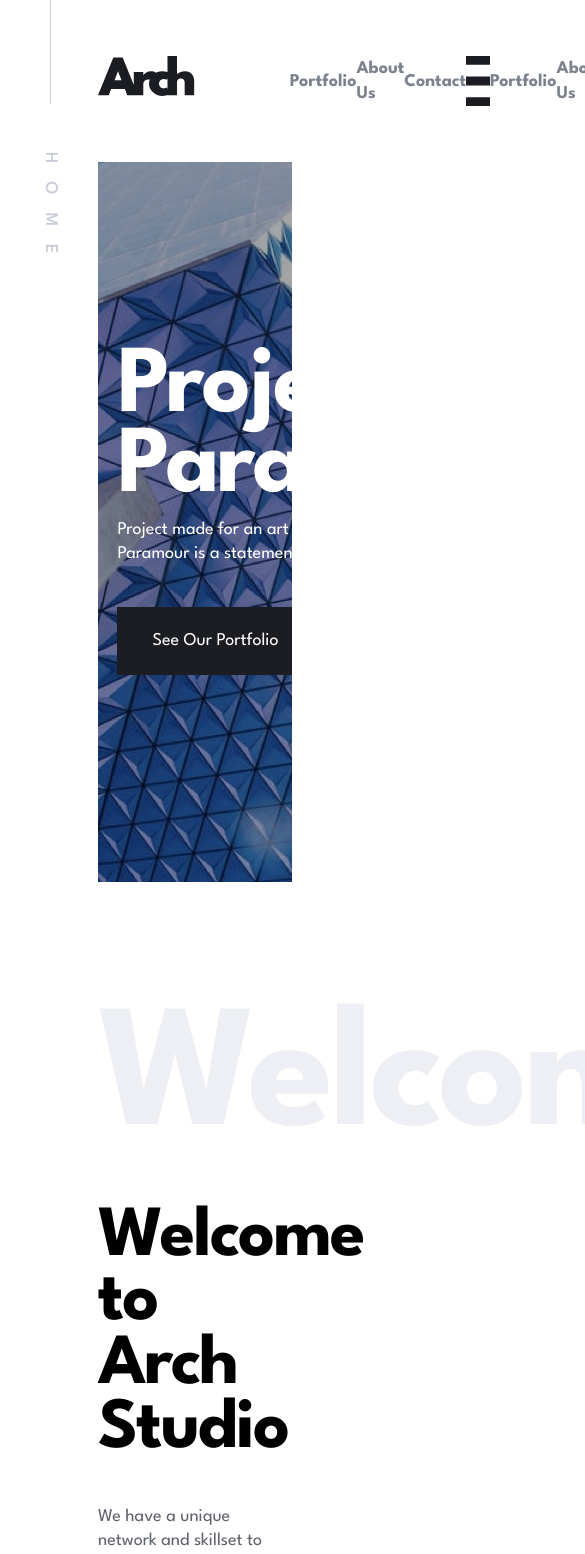
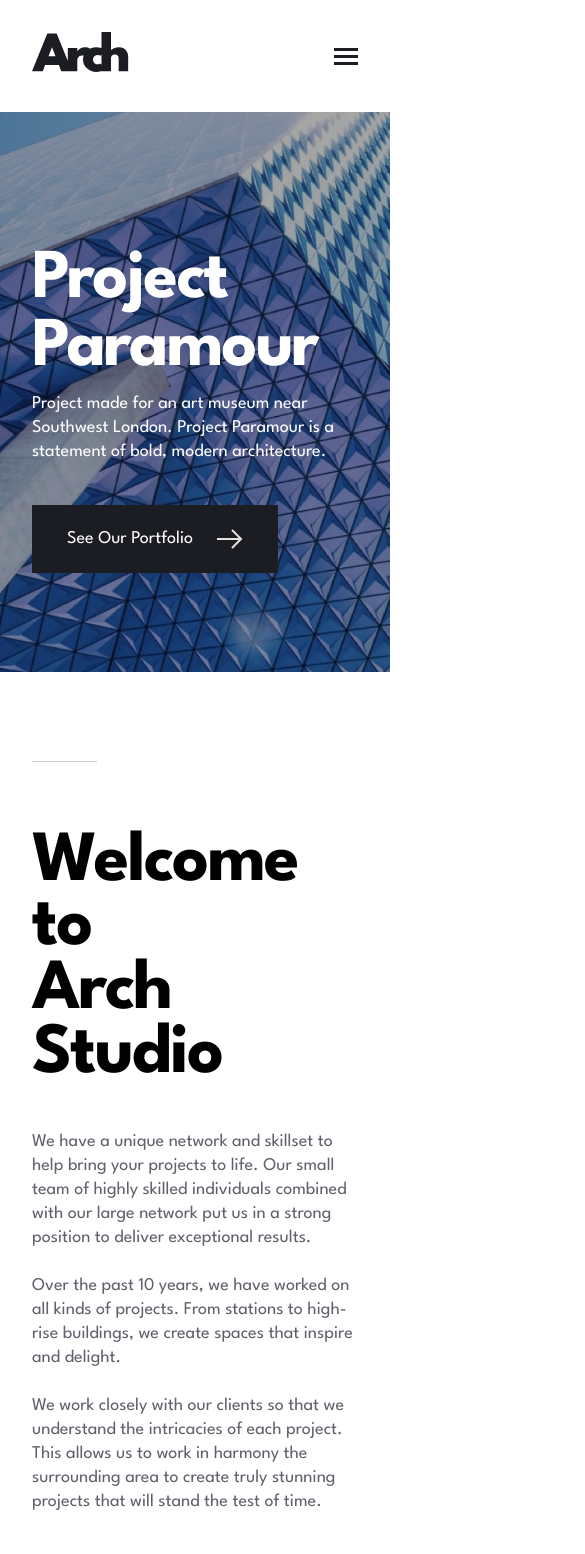
Before and after one commit to adarshcodes/arch-studio, a React (Create React App) app: page / in a window 390 px wide. Shown: the top 1554 px of the page, 585 px wide, since content can reach past the window. Built offline with nearby package versions, Linux system fonts and the light colour scheme.

Commit message:
responsiveness completed welcome section

```diff
--- a/src/assets/sass/base/_typography.scss
+++ b/src/assets/sass/base/_typography.scss
@@ -11,6 +11,10 @@ body {
 	letter-spacing: -0.5rem;
 	color: $very-light-grey;
 	z-index: 100;
+
+	@media screen and (max-width: 1270px) {
+		font-size: 17.5rem;
+	}
 }
 
 .heading-l {
--- a/src/assets/sass/components/_hero.styles.scss
+++ b/src/assets/sass/components/_hero.styles.scss
@@ -42,8 +42,8 @@
 	}
 
 	@media screen and (max-width: 600px) {
-		top: 0;
-		margin: 11.3rem 3.2rem;
+		top: 24%;
+		margin: 0 3.2rem;
 	}
 }
 
--- a/src/assets/sass/components/_pagination.styles.scss
+++ b/src/assets/sass/components/_pagination.styles.scss
@@ -10,6 +10,10 @@
 
 	@media screen and (max-width: 850px) {
 		left: 3.8rem;
+	}
+
+	@media screen and (max-width: 600px) {
+		display: none;
 	}
 
 	&__line {
--- a/src/assets/sass/components/_welcome.styles.scss
+++ b/src/assets/sass/components/_welcome.styles.scss
@@ -2,6 +2,15 @@
 	margin-top: 10rem;
 	margin-bottom: 20rem;
 	position: relative;
+
+	@media screen and (max-width: 850px) {
+		margin-top: 8.9rem;
+	}
+
+	@media screen and (max-width: 600px) {
+		padding: 0 3.2rem;
+		margin-bottom: 11.3rem;
+	}
 
 	.welcome-img-container {
 		overflow: hidden;
@@ -16,12 +25,28 @@
 			transition: all 0.3s;
 			z-index: -1;
 		}
+
+		@media screen and (max-width: 1130px) {
+			display: none;
+		}
 	}
 
 	.bold-span {
 		position: absolute;
 		top: 0;
 		left: 0;
+
+		@media screen and (max-width: 1130px) {
+			position: relative;
+		}
+
+		@media screen and (max-width: 950px) {
+			font-size: 12rem;
+		}
+
+		@media screen and (max-width: 600px) {
+			display: none;
+		}
 	}
 
 	&__content {
@@ -30,8 +55,22 @@
 		width: 100%;
 
 		&__text-box {
+			width: 100%;
 			@include flex-row;
-			padding: 7.4rem 21rem 1rem 19rem;
+			align-items: flex-end;
+			justify-content: center;
+		}
+
+		&__text {
+			width: 44.6rem;
+
+			@media screen and (max-width: 1130px) {
+				width: 80%;
+			}
+
+			@media screen and (max-width: 850px) {
+				width: 100%;
+			}
 		}
 
 		.welcome-title {
@@ -41,5 +80,25 @@
 		.welcome-text {
 			color: $dark-grey;
 		}
+
+		@media screen and (max-width: 1130px) {
+			padding-top: 2.4rem;
+		}
+
+		@media screen and (max-width: 850px) {
+			padding-top: 0;
+		}
+	}
+
+	.bar {
+		display: none;
+		width: 6.5rem;
+		height: 0.1rem;
+		background-color: #c8ccd8;
+		margin-bottom: 6.9rem;
+
+		@media screen and (max-width: 600px) {
+			display: block;
+		}
 	}
 }
--- a/src/assets/sass/main.css
+++ b/src/assets/sass/main.css
@@ -31,6 +31,12 @@ body li {
 @media screen and (max-width: 850px) {
   .app {
     padding: 0 9.8rem;
+  }
+}
+
+@media screen and (max-width: 600px) {
+  .app {
+    padding: 0;
   }
 }
 
@@ -116,6 +122,12 @@ body {
   }
 }
 
+@media screen and (max-width: 600px) {
+  .pagename {
+    display: none;
+  }
+}
+
 .pagename__line {
   height: 10.4rem;
   width: 0.1rem;
@@ -181,6 +193,12 @@ body {
   margin: 0 !important;
 }
 
+@media screen and (max-width: 600px) {
+  .swiper {
+    height: 56rem;
+  }
+}
+
 .hero-img {
   width: 100%;
   height: 100%;
@@ -202,8 +220,36 @@ body {
   }
 }
 
+@media screen and (max-width: 800px) {
+  .slider-hero-info {
+    left: 0;
+    width: auto;
+    margin: 0 5.8rem;
+  }
+}
+
+@media screen and (max-width: 700px) {
+  .slider-hero-info {
+    margin: 0 3.2rem;
+  }
+}
+
+@media screen and (max-width: 600px) {
+  .slider-hero-info {
+    top: 24%;
+    margin: 0 3.2rem;
+  }
+}
+
 .hero-title {
   margin-bottom: 1rem;
+}
+
+@media screen and (max-width: 600px) {
+  .hero-title {
+    font-size: 7rem;
+    line-height: 6.8rem;
+  }
 }
 
 .hero-description {
@@ -260,6 +306,19 @@ body {
   position: relative;
 }
 
+@media screen and (max-width: 850px) {
+  .welcome-section {
+    margin-top: 8.9rem;
+  }
+}
+
+@media screen and (max-width: 600px) {
+  .welcome-section {
+    padding: 0 3.2rem;
+    margin-bottom: 11.3rem;
+  }
+}
+
 .welcome-section .welcome-img-container {
   overflow: hidden;
   min-width: 35rem;
@@ -290,6 +349,18 @@ body {
 @media screen and (max-width: 1130px) {
   .welcome-section .bold-span {
     position: relative;
+  }
+}
+
+@media screen and (max-width: 950px) {
+  .welcome-section .bold-span {
+    font-size: 12rem;
+  }
+}
+
+@media screen and (max-width: 600px) {
+  .welcome-section .bold-span {
+    display: none;
   }
 }
 
@@ -335,6 +406,26 @@ body {
 @media screen and (max-width: 1130px) {
   .welcome-section__content {
     padding-top: 2.4rem;
+  }
+}
+
+@media screen and (max-width: 850px) {
+  .welcome-section__content {
+    padding-top: 0;
+  }
+}
+
+.welcome-section .bar {
+  display: none;
+  width: 6.5rem;
+  height: 0.1rem;
+  background-color: #c8ccd8;
+  margin-bottom: 6.9rem;
+}
+
+@media screen and (max-width: 600px) {
+  .welcome-section .bar {
+    display: block;
   }
 }
 
@@ -799,10 +890,24 @@ body {
   flex-direction: row;
   max-width: 50.4rem;
   padding: 5.6rem 0;
+  position: relative;
+}
+
+@media screen and (max-width: 600px) {
+  .navbar {
+    justify-content: space-between;
+    padding: 3.2rem;
+  }
 }
 
 .navbar__logo {
   margin-right: 9.484rem;
+}
+
+@media screen and (max-width: 600px) {
+  .navbar__logo {
+    margin-right: 0;
+  }
 }
 
 .navbar__list {
@@ -810,6 +915,12 @@ body {
   display: flex;
   justify-content: space-between;
   align-items: center;
+}
+
+@media screen and (max-width: 600px) {
+  .navbar__list {
+    display: none;
+  }
 }
 
 .navbar__list-item {
@@ -841,6 +952,56 @@ body {
 .navbar__list-item:hover:after {
   transform: scaleX(1);
   transform-origin: bottom left;
+}
+
+.navbar .ham {
+  align-self: center;
+  display: none;
+}
+
+@media screen and (max-width: 600px) {
+  .navbar .ham {
+    display: block;
+  }
+}
+
+.navbar .ham-nav {
+  display: none;
+  position: absolute;
+  bottom: -18.7rem;
+  right: 0;
+  width: 34.3rem;
+  padding: 3.9rem 4.8rem;
+  background-color: #c8ccd8;
+  z-index: 1000;
+  transition: all 0.2s ease-in-out;
+  transform: translateX(500%);
+}
+
+.navbar .ham-nav .ham__list {
+  flex-direction: column;
+  align-items: flex-start;
+}
+
+.navbar .ham-nav .ham__list li:not(:last-child) {
+  margin-bottom: 1.7rem;
+}
+
+.navbar .ham-nav .ham__list li {
+  color: #1b1d23;
+  font-size: 3.2rem;
+  font-weight: bold;
+}
+
+@media screen and (max-width: 600px) {
+  .navbar .ham-nav .ham__list {
+    display: block;
+  }
+}
+
+.navbar .toggle-ham {
+  transform: translateX(0);
+  display: block;
 }
 
 .footer {
--- a/src/routes/contact/map.component.jsx
+++ b/src/routes/contact/map.component.jsx
@@ -1,5 +1,5 @@
 import React from "react";
-import { MapContainer, TileLayer, useMap, Marker, Popup } from "react-leaflet";
+import { MapContainer, TileLayer, Marker, Popup } from "react-leaflet";
 
 function Map() {
 	return (
--- a/src/routes/home/welcome.component.jsx
+++ b/src/routes/home/welcome.component.jsx
@@ -9,6 +9,8 @@ function Welcome() {
 			<div className="welcome-section__content">
 				<div className="welcome-section__content__text-box">
 					<div className="welcome-section__content__text">
+						<div className="bar"></div>
+
 						<h3 className="heading-m welcome-title">
 							Welcome to <br /> Arch Studio
 						</h3>
```
Also changed, not shown: 1 other file (tests, documents, lock files or other folders).
